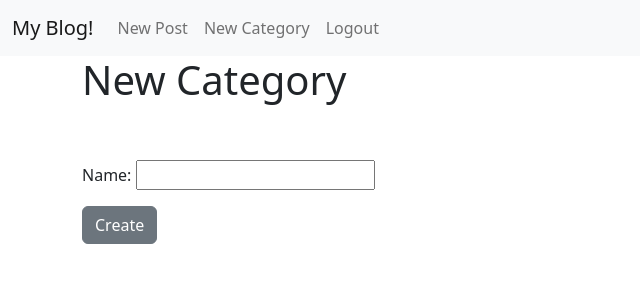
After one commit to masaru1405/django-blog2, a Django app: page /new_category/ in a window 1280 px wide. The commit adds this page. Shown: the top 300 px of the page, without its empty margins (0-640 px from the left). Run offline with Django 4.2, Linux system fonts and the light colour scheme; a user stored in the database is signed in.

Commit message:
add categories

```diff
--- a/blog2/settings.py
+++ b/blog2/settings.py
@@ -97,7 +97,7 @@ AUTH_PASSWORD_VALIDATORS = [
 # Internationalization
 # https://docs.djangoproject.com/en/4.0/topics/i18n/
 
-LANGUAGE_CODE = 'pt-br'
+LANGUAGE_CODE = 'en'
 
 TIME_ZONE = 'America/Sao_Paulo'
 
--- a/static/templates/partials/_navbar.html
+++ b/static/templates/partials/_navbar.html
@@ -9,6 +9,9 @@
         {% if user.is_authenticated %}
           <li class="nav-item">
             <a class="nav-link" href="{% url 'new_post' %}">New Post</a>
+          </li>
+          <li class="nav-item">
+            <a class="nav-link" href="{% url 'new_category' %}">New Category</a>
           </li>
           <li class="nav-item">
             <a class="nav-link" href="{% url 'logout' %}">Logout</a>
--- a/theblog/admin.py
+++ b/theblog/admin.py
@@ -1,4 +1,5 @@
 from django.contrib import admin
-from .models import Post
+from .models import Post, Category
 
 admin.site.register(Post)
+admin.site.register(Category)
--- a/theblog/forms.py
+++ b/theblog/forms.py
@@ -1,15 +1,22 @@
 from django import forms
-from .models import Post
+from .models import Post, Category
+
+categories = Category.objects.all().values_list('name', 'name')
+categories_list = []
+
+for item in categories:
+  categories_list.append(item)
 
 class PostForm(forms.ModelForm):
   class Meta:
     model = Post
-    fields = ['title', 'title_tag', 'author', 'body']
+    fields = ['title', 'title_tag', 'author', 'category', 'body']
 
     widgets = {
       'title': forms.TextInput(attrs={'class': 'form-control', 'placeholder': 'Write a title here'}),
       'title_tag': forms.TextInput(attrs={'class': 'form-control'}),
       'author': forms.Select(attrs={'class': 'form-select'}),
+      'category': forms.Select(choices=categories_list,attrs={'class': 'form-select'}),
       'body': forms.Textarea(attrs={'class': 'form-control'})
     }
 
--- a/theblog/models.py
+++ b/theblog/models.py
@@ -2,6 +2,16 @@ from django.db import models
 from django.contrib.auth.models import User
 from django.urls import reverse
 from datetime import datetime, date
+
+class Category(models.Model):
+  name = models.CharField(max_length=255)
+
+  def __str__(self):
+    return self.name
+
+  class Meta:
+    verbose_name = 'Category'
+    verbose_name_plural = 'Categories'
 
 class Post(models.Model):
   title = models.CharField(max_length=255)
@@ -9,6 +19,7 @@ class Post(models.Model):
   author = models.ForeignKey(User, on_delete=models.CASCADE)
   body = models.TextField()
   create = models.DateField(auto_now_add=True)
+  category = models.CharField(max_length=255, default='coding')
 
   def __str__(self):
     return self.title + '  | ' + str(self.author)
--- /dev/null
+++ b/theblog/templates/theblog/category_new.html
@@ -0,0 +1,16 @@
+{% extends 'base.html' %}
+{% block title %}Create a New Blog Category!{% endblock %}
+
+{% block content %}
+  {% if user.is_authenticated %}
+    <h1>New Category</h1>
+    <br><br>
+    <div class="form-group">
+      <form method="POST">
+        {% csrf_token %}
+        {{form.as_p}}
+        <button class="btn btn-secondary">Create</button>
+      </form>
+    </div>
+  {% endif %}
+{% endblock %}
--- a/theblog/templates/theblog/post_detail.html
+++ b/theblog/templates/theblog/post_detail.html
@@ -8,7 +8,7 @@
   <h2>{{post.title}}</h2>
   <p>Author: {{post.author}} - Created: {{post.create}}</p>
   <hr>
-  <p>{{post.body}}</p>
+  <p>{{post.body|safe}}</p>
 
   <br>
   <a href="{% url 'home' %}" class="btn btn-secondary">Back</a>
--- a/theblog/urls.py
+++ b/theblog/urls.py
@@ -6,5 +6,6 @@ urlpatterns = [
   path('post/<int:pk>/', views.PostDetail.as_view(), name='detail_post'),
   path('new_post/', views.PostCreate.as_view(), name='new_post'),
   path('edit_post/<int:pk>/', views.PostUpdate.as_view(), name='update_post'),
-  path('delete_post/<int:pk>', views.PostDelete.as_view(), name='delete_post')
+  path('delete_post/<int:pk>', views.PostDelete.as_view(), name='delete_post'),
+  path('new_category/', views.CategoryCreate.as_view(), name='new_category')
 ]
--- a/theblog/views.py
+++ b/theblog/views.py
@@ -3,7 +3,7 @@ from django.urls import reverse_lazy
 from django.views.generic import ListView, DetailView, CreateView, UpdateView, DeleteView
 from django.contrib.auth.mixins import LoginRequiredMixin
 
-from .models import Post
+from .models import Post, Category
 from .forms import PostForm, EditForm
 
 
@@ -37,3 +37,9 @@ class PostDelete(LoginRequiredMixin, DeleteView):
   template_name = 'theblog/post_delete.html'
   success_url = reverse_lazy('home')
   login_url = 'login'
+
+class CategoryCreate(LoginRequiredMixin, CreateView):
+  model = Category
+  template_name = 'theblog/category_new.html'
+  fields = '__all__'
+  success_url = 'home'
```
Also changed, not shown: theblog/templates/theblog/home.html (+7 -2 lines), db.sqlite3, theblog/migrations/0004_category.py (added), theblog/migrations/0005_post_category.py (added), theblog/migrations/0006_alter_category_options.py (added), theblog/migrations/0007_remove_post_category_post_category.py (added).
